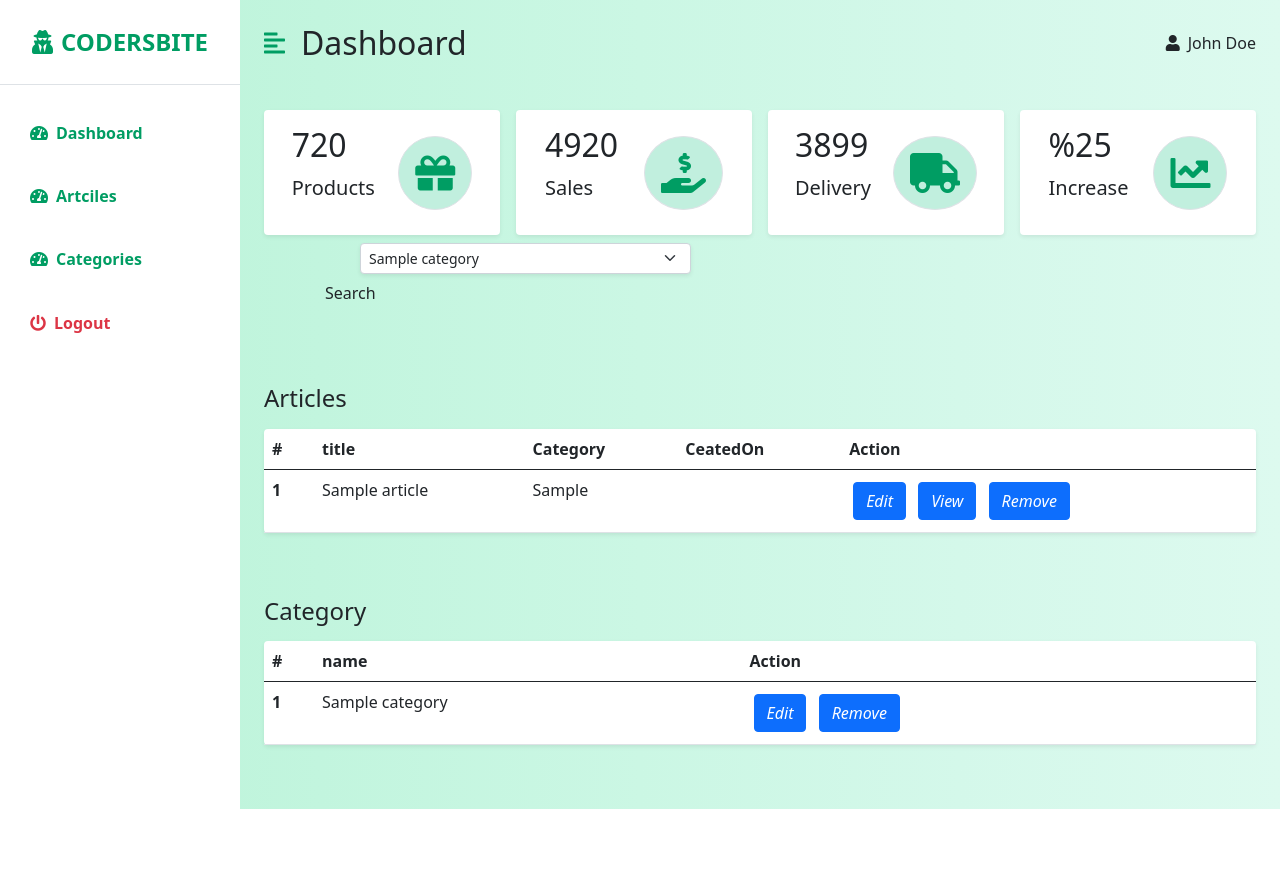
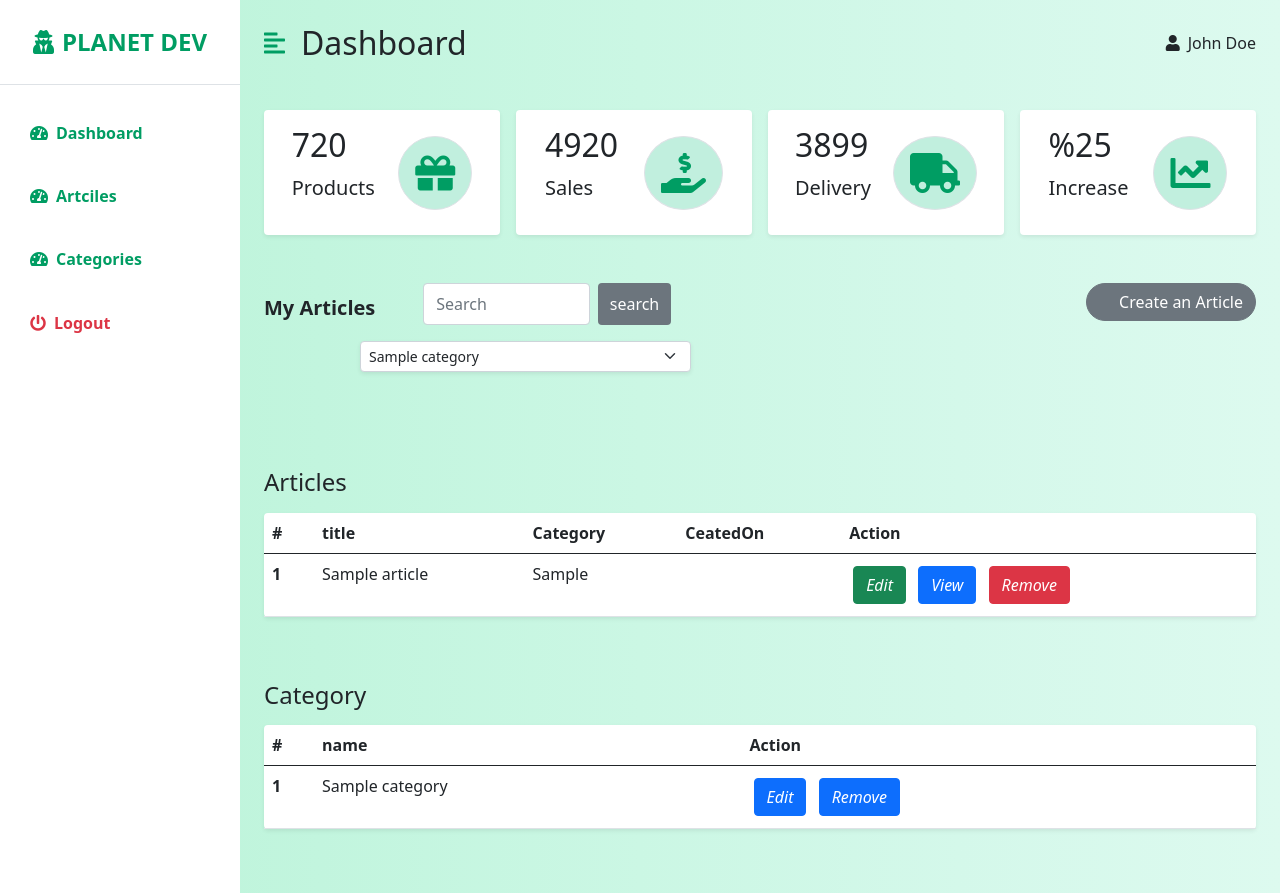
Before and after one commit to nouhailaKhaouti/PlanetDev, a PHP site: page / in a window 1280 px wide. Before the commit the page ends 809 px from the top, so only its background shows below. Run offline with PHP 8.4, Linux system fonts and the light colour scheme; tables that the repository leaves empty or names only in its code hold one stand-in row (values such as "Sample post"); data that the repository does not hold is empty; some libraries are stand-ins or nearby versions.

Commit message:
modification

```diff
--- a/article/ModalView.php
+++ b/article/ModalView.php
@@ -4,7 +4,7 @@
       <div class="modal-header text-center">
         <h4 class="modal-title" id="ModalLabel">view Article</h4>
       </div>
-      <div class="modal-body ">
+      <div class="modal-body" id="body">
 
       </div>
     </div>
--- a/article/controller.php
+++ b/article/controller.php
@@ -38,9 +38,9 @@ function getAllArticles()
             <td><?= $category ?></td>
             <td><?= $createdOn ?></td>
             <td>
-                <button class="btn btn-primary btn-bg btn-md m-1 rounded " onclick="editArticle(<?= $id ?>,`<?= $title ?>`,`<?= $content ?>`,`<?= $category ?>`,`<?= $icon ?>`)"><i class="bi bi-pencil"> Edit</i></button>
-                <button class="btn btn-primary btn-bg btn-md m-1 rounded" onclick="viewArtcile(`<?= $title  ?>`,`<?= $content ?>`,`<?= $icon ?>`,<?= $createdOn ?>)"><i class="bi bi-eye"> View</i></button>
-                <button class="btn btn-primary btn-bg btn-md m-1 rounded" onclick="deleteArticle(`<?= $id ?>`)"><i class="bi bi-trash"> Remove</i></button>
+                <button class="btn btn-success btn-bg btn-md m-1 rounded " onclick="editArticle(<?= $id ?>,`<?= $title ?>`,`<?= $content ?>`,`<?= $category ?>`,`<?= $icon ?>`)"><i class="bi bi-pencil"> Edit</i></button>
+                <button class="btn btn-primary btn-bg btn-md m-1 rounded" onclick="viewArticle(`<?= $title  ?>`,`<?= $content ?>`,`<?= $icon ?>`,`<?= $createdOn ?>`)"><i class="bi bi-eye"> View</i></button>
+                <button class="btn btn-danger btn-bg btn-md m-1 rounded" onclick="deleteArticle(<?= $id ?>)"><i class="bi bi-trash"> Remove</i></button>
             </td>
         </tr>
 <?php
@@ -99,7 +99,7 @@ function saveArticle()
 function deleteArticle()
 {
     //CODE HERE
-    $id = $_GET['Article_id'];
+    $id = $_GET['article_id'];
 
     $req = Article::delete($id);
 
--- a/article/create.php
+++ b/article/create.php
@@ -1,6 +1,7 @@
 <div class="modal-body ">
     <form action="../article/controller.php" method="POST" id="add_form" class="d-flex flex-column justify-content-between" enctype='multipart/form-data'>
-        <div class="d-flex flex-column pe-5  bg-light " id="show_item">
+        <div id="show_item">
+        <div class="d-flex flex-column pe-5 mt-2 mb-2 bg-light " >
             <div class="ps-5 pt-3" >
                 <label for="exampleInputEmail1" class="form-label">title</label>
                 <input type="text" class="form-control" id="title" name="title[]">
@@ -24,9 +25,11 @@
                     ?>
                 </select>
             </div>
+            </br>
             <div class="ps-5 pb-3">
                 <button class="btn btn-success add_item_btn">Add More</button>
             </div>
+        </div>
         </div>
         <div ><input type="submit" class="btn btn-primary" name="save_article" value="add" id="add_btn"></div>
     </form>
--- a/asset/script/article.js
+++ b/asset/script/article.js
@@ -1,11 +1,18 @@
 function viewArticle(title, content, image, createdOn) {
   console.log(title + "  " + content + "  " + image);
-  document.getElementById("titleView").value = title;
-  document.getElementById("contentView").value = content;
-  document.getElementById("createdOnView").value = createdOn;
-  document.getElementById(
-    "img"
-  ).innerHTML = `<img src="${icon}" height="200" width="130">`;
+  document.getElementById("body").innerHTML=`
+    <h1>${title}</h1>
+    <h3 class="text-light">${createdOn}</h3>
+    <img src="${icon}" height="200" width="130">
+    <section>
+        ${content}
+
+    </section>
+
+
+
+  `
+
   // Ouvrir Modal form
   $("#ModalViewArticle").modal("show");
 }
@@ -33,6 +40,6 @@ function editArticle(id, title, content, category, icon) {
 
 function deleteArticle(id) {
   if (confirm("Are you sure you want to Delete?")) {
-    window.location.href = "/article/controller.php?article_id=" + id;
+    window.location.href = "../article/controller.php?article_id=" + id;
   }
 }
--- a/asset/script/dynamique.js
+++ b/asset/script/dynamique.js
@@ -2,7 +2,8 @@ $(document).ready(function () {
     $(".add_item_btn").click(function (e) {
       e.preventDefault();
       $("#show_item").prepend(
-        `         <div class="d-flex flex-column pe-5 bg-light append_item">
+        `
+         <div class="d-flex flex-column mt-2 mb-2 pe-5 bg-light append_item">
         <div class="ps-5 pt-3" id="show_item">
             <label for="exampleInputEmail1" class="form-label">title</label>
             <input type="text" class="form-control" id="title" name="title[]">
@@ -26,6 +27,7 @@ $(document).ready(function () {
             <option value="3">spring</option>
             </select>
         </div>
+        </br>
         <div class="ps-5 pb-3">
             <button class="btn btn-danger remove_item_btn">Remove</button>
         </div>
--- a/public/article.php
+++ b/public/article.php
@@ -20,7 +20,7 @@ include_once("../category/controller.php");
     <div class="d-flex" id="wrapper">
         <!-- Sidebar -->
         <div class="bg-white" id="sidebar-wrapper">
-            <div class="sidebar-heading text-center py-4 primary-text fs-4 fw-bold text-uppercase border-bottom"><i class="fas fa-user-secret me-2"></i>Codersbite</div>
+            <div class="sidebar-heading text-center py-4 primary-text fs-4 fw-bold text-uppercase border-bottom"><i class="fas fa-user-secret me-2"></i>Planet Dev</div>
             <div class="list-group list-group-flush my-3">
                 <a href="#" class="list-group-item list-group-item-action bg-transparent second-text active"><i class="fas fa-tachometer-alt me-2"></i>Dashboard</a>
                 <a href="#" class="list-group-item list-group-item-action bg-transparent second-text active"><i class="fas fa-tachometer-alt me-2"></i>Artciles</a>
--- a/public/index.php
+++ b/public/index.php
@@ -20,7 +20,7 @@ include_once("../category/controller.php");
     <div class="d-flex" id="wrapper">
         <!-- Sidebar -->
         <div class="bg-white" id="sidebar-wrapper">
-            <div class="sidebar-heading text-center py-4 primary-text fs-4 fw-bold text-uppercase border-bottom"><i class="fas fa-user-secret me-2"></i>Codersbite</div>
+            <div class="sidebar-heading text-center py-4 primary-text fs-4 fw-bold text-uppercase border-bottom"><i class="fas fa-user-secret me-2"></i>Planet Dev</div>
             <div class="list-group list-group-flush my-3">
                 <a href="#" class="list-group-item list-group-item-action bg-transparent second-text active"><i class="fas fa-tachometer-alt me-2"></i>Dashboard</a>
                 <a href="#" class="list-group-item list-group-item-action bg-transparent second-text active"><i class="fas fa-tachometer-alt me-2"></i>Artciles</a>
@@ -93,6 +93,20 @@ include_once("../category/controller.php");
                         </div>
                     </div>
                 </div>
+                <div class="activity  mt-5 d-flex justify-content-between mb-3">
+                    <div class="title">
+                        <i class="uil uil-document-layout-left  fs-3"></i>
+                        <span class="text fs-5 fw-bold ">My Articles</span>
+                    </div>
+                    <div class="input-group ms-5 w-25">
+
+                        <input type="search" class="form-control rounded " placeholder="Search" aria-label="Search" aria-describedby="search-addon" id="recherche" onkeyup="filtrer()" />
+                        <button type="button" class="btn btn-secondary  ms-2 rounded  border-0" >search</button>
+                    </div>
+                    <div class="ms-auto">
+                        <button class="btn btn-secondary text-light mycolor rounded-pill"><i class="uil uil-plus text-white"></i> <a class="text-decoration-none text-white" href="article.php">&emsp; Create an Article</a></button>
+                    </div>
+                </div>
                 <div class="mx-5 col-4 mt-ms-3">
                     <div id="search_w_type" class="ms-3 ms-sm-0">
                         <select class="form-select form-select-sm ms-5 cart shadow-sm" onclick="filtrerType()" name="type" id="type">
@@ -101,12 +115,8 @@ include_once("../category/controller.php");
                             ?>
                         </select>
                     </div>
-                    <button class="btn button1" onclick="search()"><i class="bi bi-search "></i> Search</button>
                     <br>
                     <br>
-                    <div id="search" class="d-none ms-3">
-                        <input class="form-control input-sm rounded-3 cart shadow-sm " type="text" placeholder="Recherche sur les titres" id="recherche" onkeyup="filtrer()">
-                    </div>
                 </div>
                 <?php
                 include_once("../article/view.php");
@@ -122,6 +132,7 @@ include_once("../category/controller.php");
     include("../category/Modal.php");
     ?>
     <!-- /#page-content-wrapper -->
+    <script src="https://cdnjs.cloudflare.com/ajax/libs/jquery/3.6.0/jquery.min.js"></script>
     <script src="https://cdn.jsdelivr.net/npm/bootstrap@5.0.0-beta3/dist/js/bootstrap.bundle.min.js"></script>
     <script>
         var el = document.getElementById("wrapper");
```
